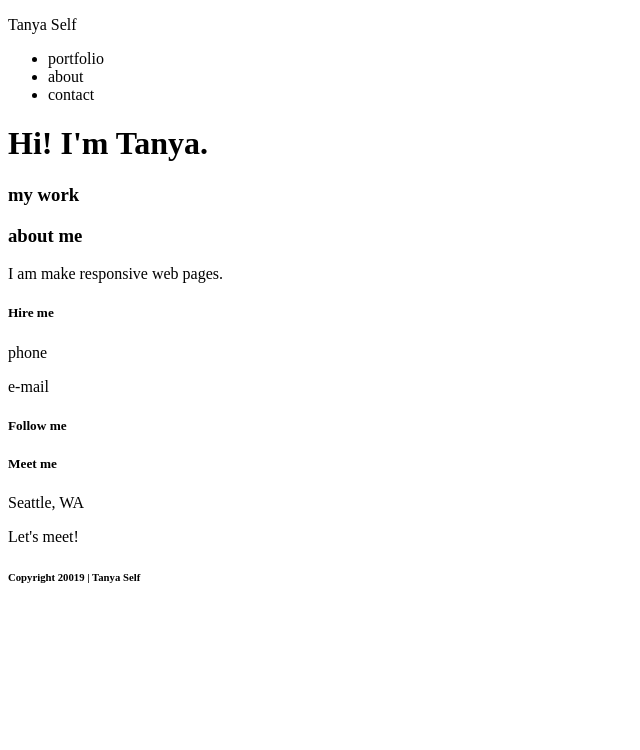
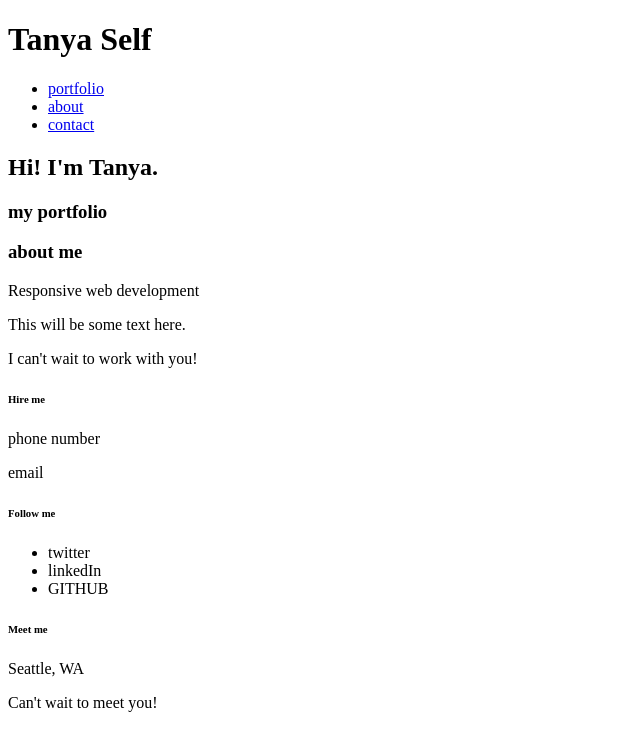
Before and after one commit to tidler12/portfolio-website, a plain HTML site: page index.html in a window 1280 px wide. Shown: the whole page, without its empty margins (0-640 px from the left). Drawn offline with Linux system fonts and the light colour scheme.

Commit message:
updated text

```diff
--- a/index.html
+++ b/index.html
@@ -5,49 +5,82 @@
     </head>
     <body>
         <header>
+             <div class="fullwidth">
+                <div class="half-width" >
+                        <h1>Tanya Self</h1>
+                </div>
+                <div class="half-width">
                     <nav>
-                <p>
-                    Tanya Self
-                </p>
                         <ul>
-                    <li>portfolio</li>
-                    <li>about</li>
-                    <li>contact</li>
+                            <li><a href="#portfolio">portfolio</a></li>
+                            <li><a href="#about">about</a></li>
+                            <li><a href="#contact">contact</a></li>
                         </ul>
                     </nav>
-            <h1>Hi! I'm Tanya.</h1>
+                </div>
+                <h2> Hi! I'm Tanya.</h2>
+            </div>
         </header>
-        <div>
-            <section id="work" >
-                <h3>my work</h3>
-            </section>
-            <section id="about">
+        <main>
+            <section id="portfolio">
+                <div class="full-width">
+                    <h3>my portfolio</h3>
+                    <div class="half-width" id="rouge-img">
 
+                    </div>
+                    <div class="half-width" id="rouge-text">
 
-            </section>
-            <section id="contact">
-                <h3>about me</h3>
-                <p>I am make responsive web pages.</p>
+                    </div>
 
+                    <div class="half-width" id="jubilee-text">
+
+                    </div>
+
+                    <div class="half-width" id="jubilee-img">
+
+                    </div>
+
+                    <div class="half-width" id="holstee-img">
+
+                    </div>
+                    <div class="half-width" id="holsee-text">
+
+                    </div>
+                </div>
             </section>
 
-            <footer>
-                <div id="hire">
-                    <h5>Hire me</h5>
-                    <p>phone</p>
-                    <p>e-mail</p>
+            <section>
+                <div class="full-width" id="about">
+                    <h3>about me</h3>
+                    <p>Responsive web development</p>
+                    <p>This will be some text here.</p>
+                    <p>I can't wait to work with you!</p>
                 </div>
-                <div id="follow">
-                    <h5>Follow me</h5>
+            </section>
 
+            <footer id="contact">
+                <div class="full-width">
+                    <div class="third-width">
+                        <h6>Hire me</h6>
+                        <p>phone number</p>
+                        <p>email</p>
                     </div>
-                <div id="meet">
-                    <h5>Meet me</h5>
+                    <div class="third-width">
+                        <h6>Follow me</h6>
+                        <ul>
+                            <li>twitter</li>
+                            <li>linkedIn</li>
+                            <li>GITHUB</li>
+                        </ul>
+                    </div>
+                    <div class="third-width">
+                        <h6>Meet me</h6>
                         <p>Seattle, WA</p>
-                    <p>Let's meet!</p>
+                        <p>Can't wait to meet you!</p>
                     </div>
-                <h6>Copyright 20019 | Tanya Self</h6>
+                </div>
             </footer>
-        </div>
+
+        </main>
     </body>
 </html>
```
Lines whose indentation alone changed are shown as unchanged.
